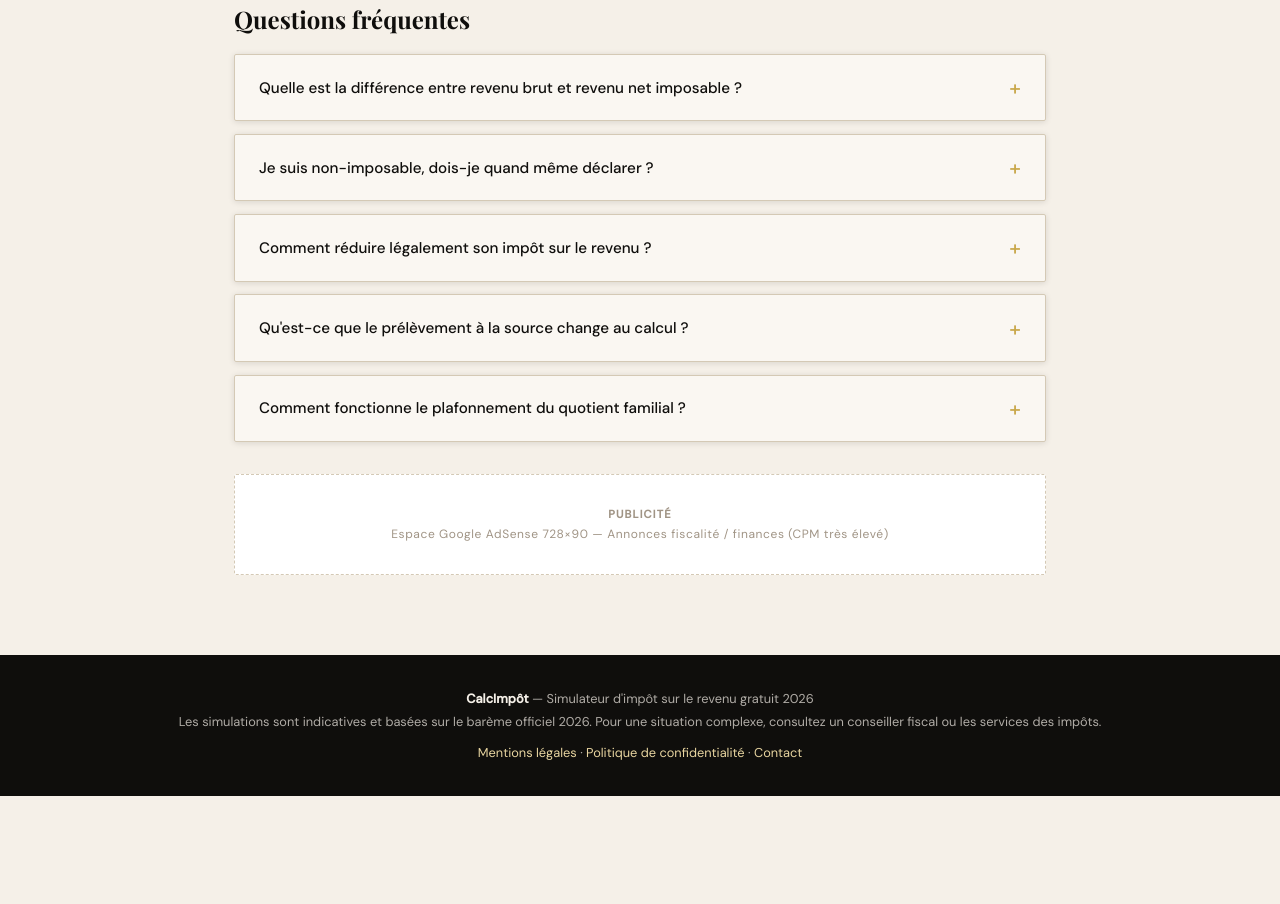
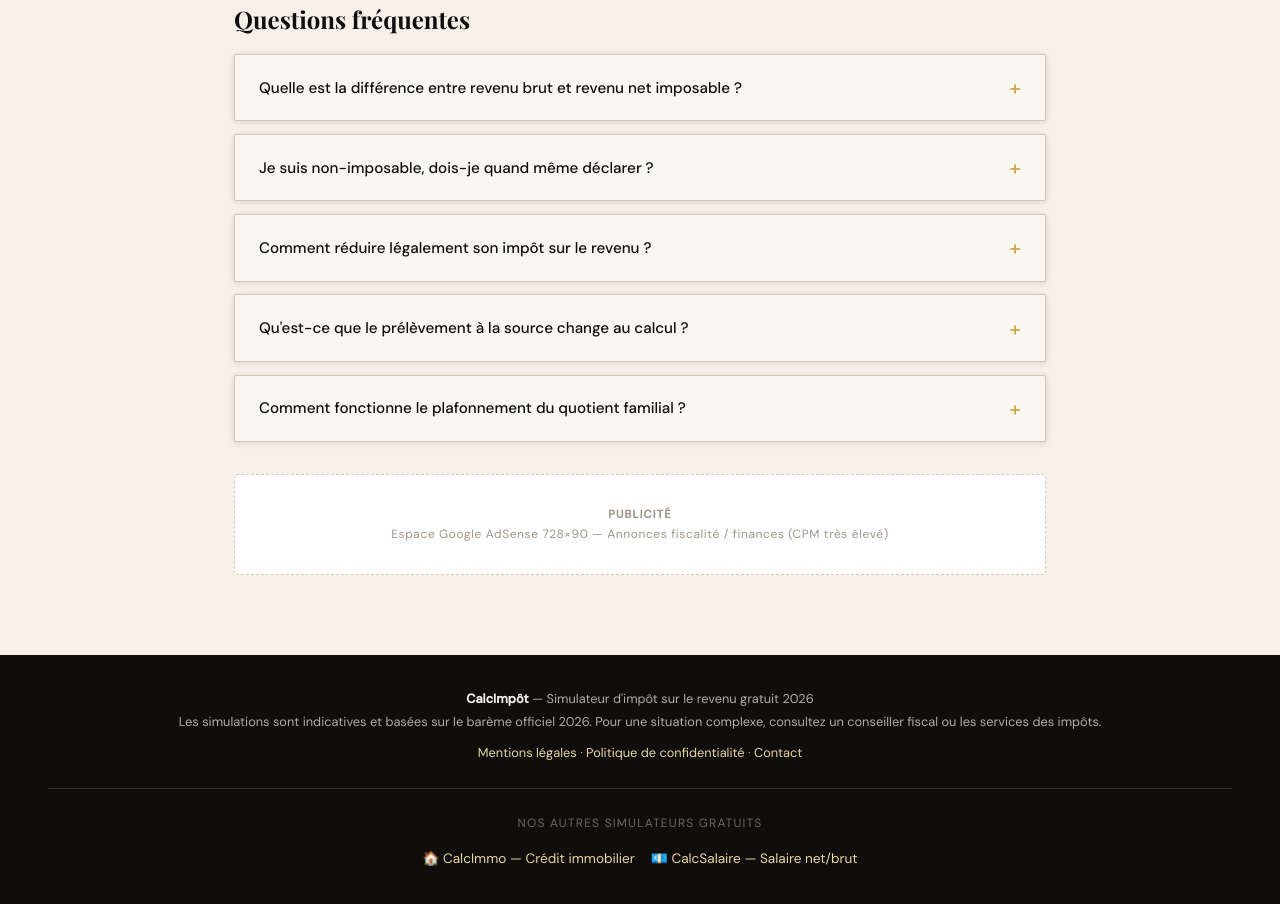
Before and after one commit to claralarauze-source/impot, a plain HTML site: page index.html in a window 1280 px wide. Shown: the part 3732-4636 px from the top of the page. Before the commit the page ends 4528 px from the top, so only its background shows below. Drawn offline with nearby package versions, Linux system fonts and the light colour scheme.

Commit message:
Update index.html

```diff
--- a/index.html
+++ b/index.html
@@ -461,6 +461,14 @@
   <span style="margin-top:0.5rem;display:inline-block;">
     <a href="#">Mentions légales</a> · <a href="#">Politique de confidentialité</a> · <a href="#">Contact</a>
   </span>
+
+  <div style="margin-top:1.5rem;padding-top:1.5rem;border-top:1px solid rgba(245,240,232,0.15);">
+  <div style="font-size:0.75rem;letter-spacing:0.1em;text-transform:uppercase;color:rgba(245,240,232,0.4);margin-bottom:0.8rem;">Nos autres simulateurs gratuits</div>
+  <div style="display:flex;flex-wrap:wrap;justify-content:center;gap:1rem;">
+    <a href="https://calcimmo.app" style="color:var(--gold-light);text-decoration:none;font-size:0.85rem;display:flex;align-items:center;gap:0.4rem;">🏠 CalcImmo — Crédit immobilier</a>
+    <a href="https://calcsalaire.app" style="color:var(--gold-light);text-decoration:none;font-size:0.85rem;display:flex;align-items:center;gap:0.4rem;">💶 CalcSalaire — Salaire net/brut</a>
+     </div>
+</div>
 </footer>
 
 <script>
```
